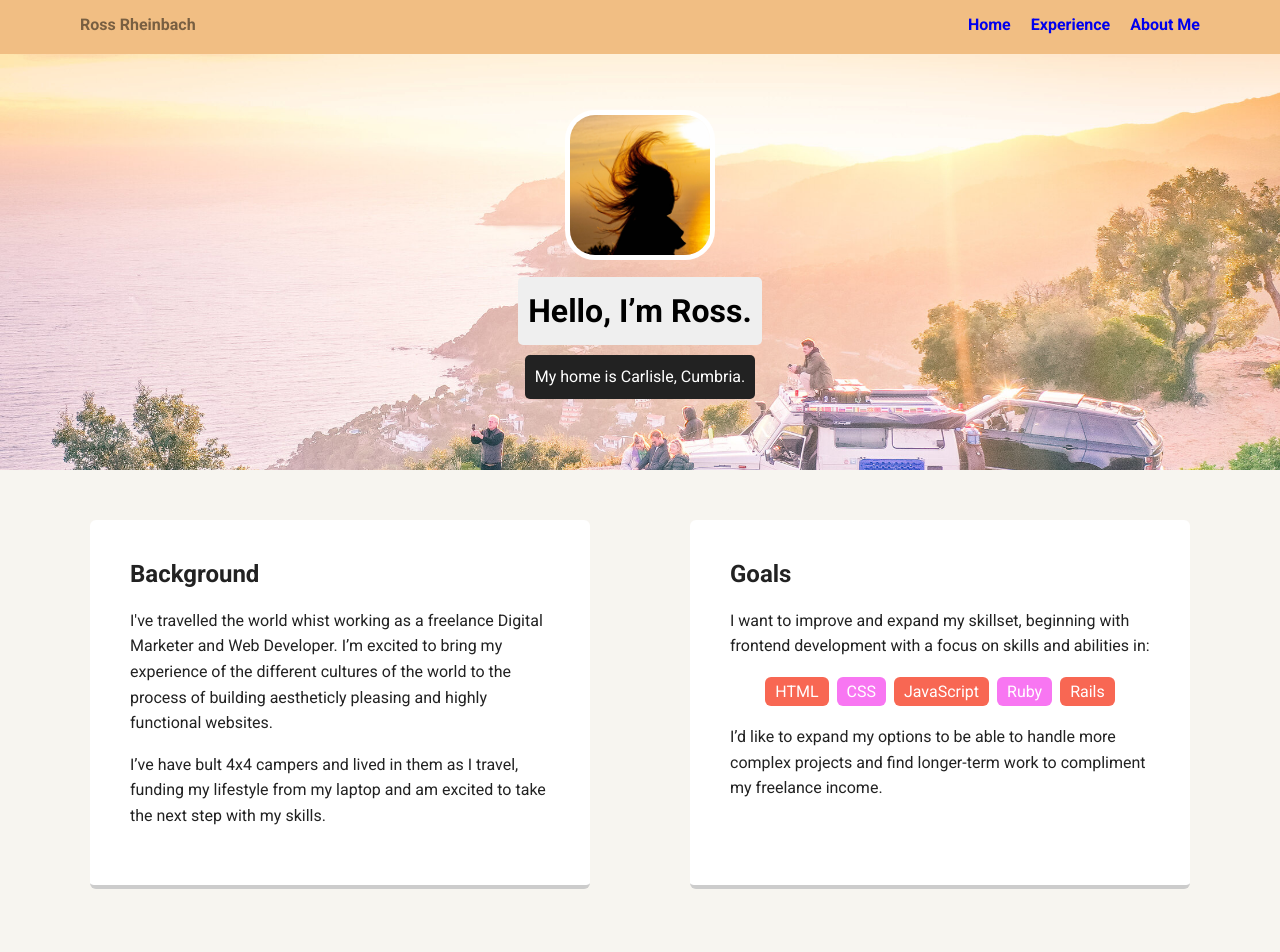
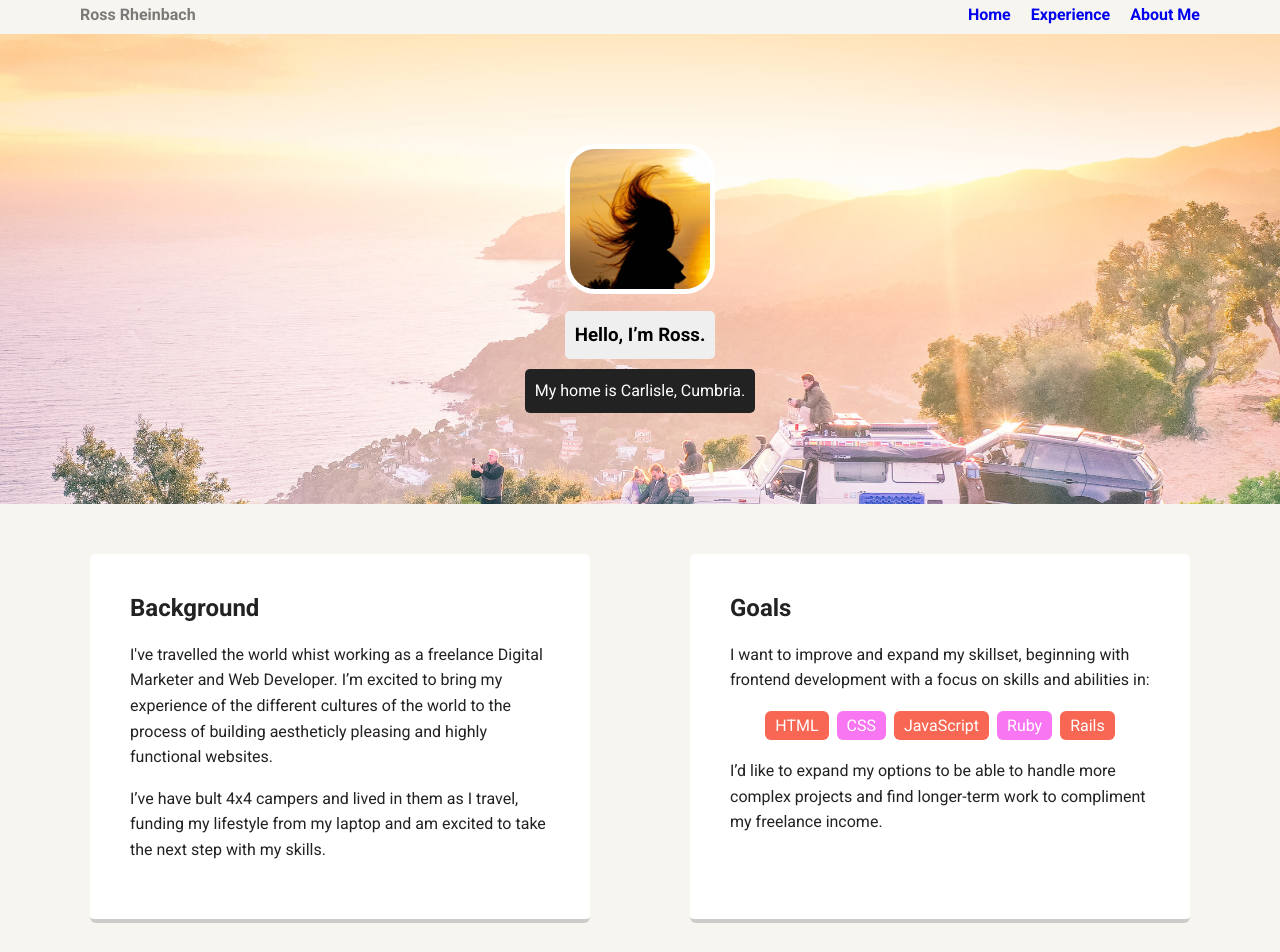
Before and after one commit to rossr23/Ross-Rheinbach-Project-One, a plain HTML site: page index.html in a window 1280 px wide. Shown: the top 952 px of the page. Drawn offline with Linux system fonts and the light colour scheme; a web font is replaced by a local one.

Commit message:
Resubmittion

```diff
--- a/index.html
+++ b/index.html
@@ -8,14 +8,14 @@
   <link href="https://fonts.googleapis.com/css?family=Muli%7CRoboto:400,300,500,700,900" rel="stylesheet"></head>
   <body>
 
-    <div class="main-nav">
+    <nav>
         <ul class="nav">
           <li class="name">Ross Rheinbach</li>
           <li><a href="index.html">Home</a></li>
           <li><a href="experience.html">Experience</a></li>
           <li><a href="About.html">About Me</a></li>
         </ul>
-    </div>
+    <nav>
 
     <header>
       <img src="images/mtn.jpg" alt="Photo of Ross Rheinbach" class="profile-image">
@@ -24,13 +24,13 @@
     </header>
 
     <main class="flex">
-      <div class="card">
+      <section>
         <h2>Background</h2>
         <p>I've travelled the world whist working as a freelance Digital Marketer and Web Developer. I’m excited to bring my experience of the different cultures of the world to the process of building aestheticly pleasing and highly functional websites.</p>
         <p>I’ve have bult 4x4 campers and lived in them as I travel, funding my lifestyle from my laptop and am excited to take the next step with my skills.</p>
-      </div>
+      </section>
 
-      <div class="card">
+      <section>
         <h2>Goals</h2>
         <p>I want to improve and expand my skillset, beginning with frontend development with a focus on skills and abilities in:</p>
         <ul class="skills">
@@ -41,7 +41,7 @@
           <li>Rails</li>
         </ul>
         <p>I’d like to expand my options to be able to handle more complex projects and find longer-term work to compliment my freelance income.</p>
-      </div>
+      </section>
 
     </main>
     <footer>
--- a/styles.css
+++ b/styles.css
@@ -88,7 +88,7 @@ header .profile-image:hover {
   background-color: #222;
   color: rgb(255, 255, 255);
 }
-.card {
+section {
   margin: 30px;
   padding: 20px 40px 40px;
   max-width: 500px;
@@ -98,7 +98,7 @@ header .profile-image:hover {
   border-radius: 6px;
   transition: all .5s;
 }
-.card:hover {
+section:hover {
   border-color: #fa802f;
 }
 
```
Also changed, not shown: About.html (+2 -2 lines), experience.html (+2 -2 lines), 1 other file.
